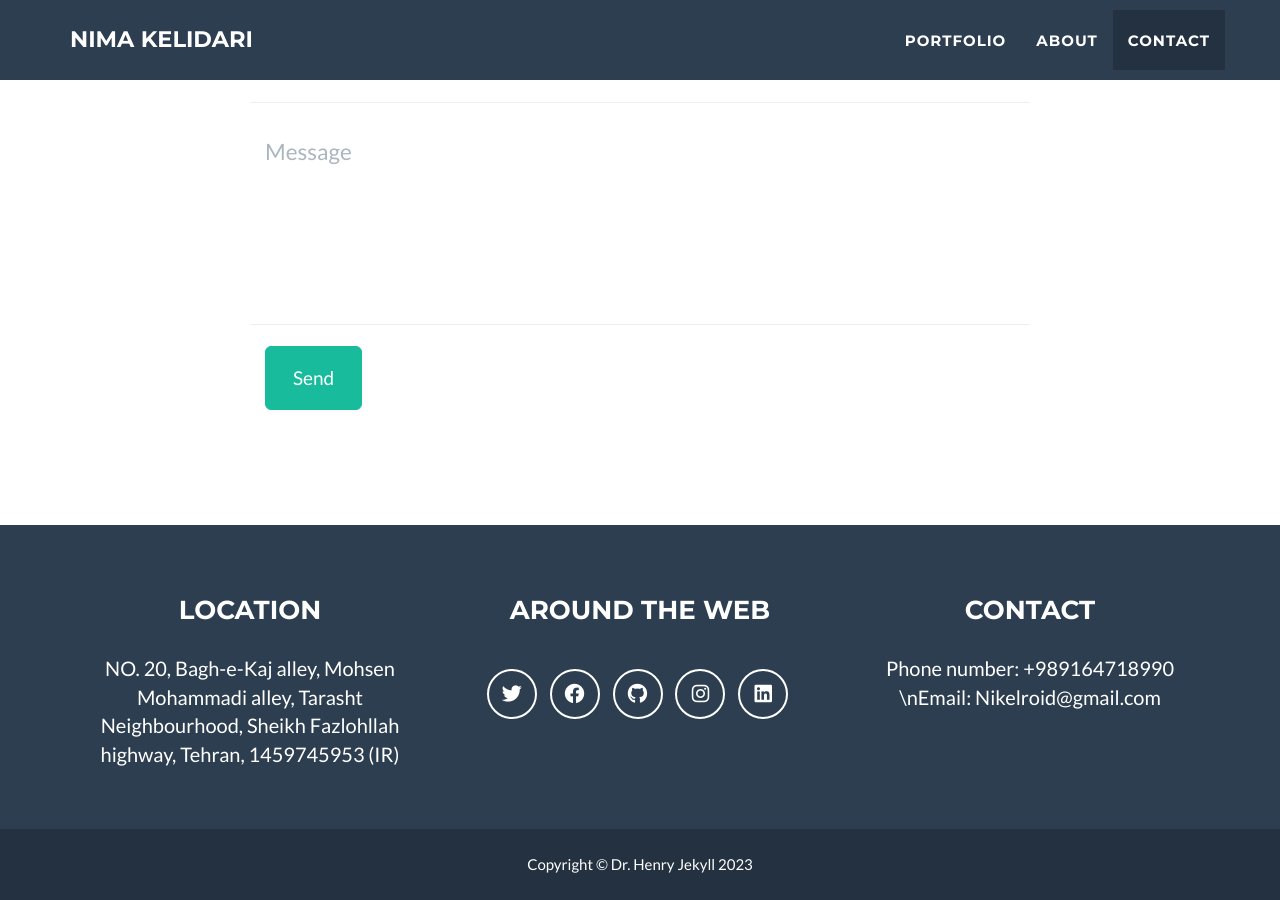
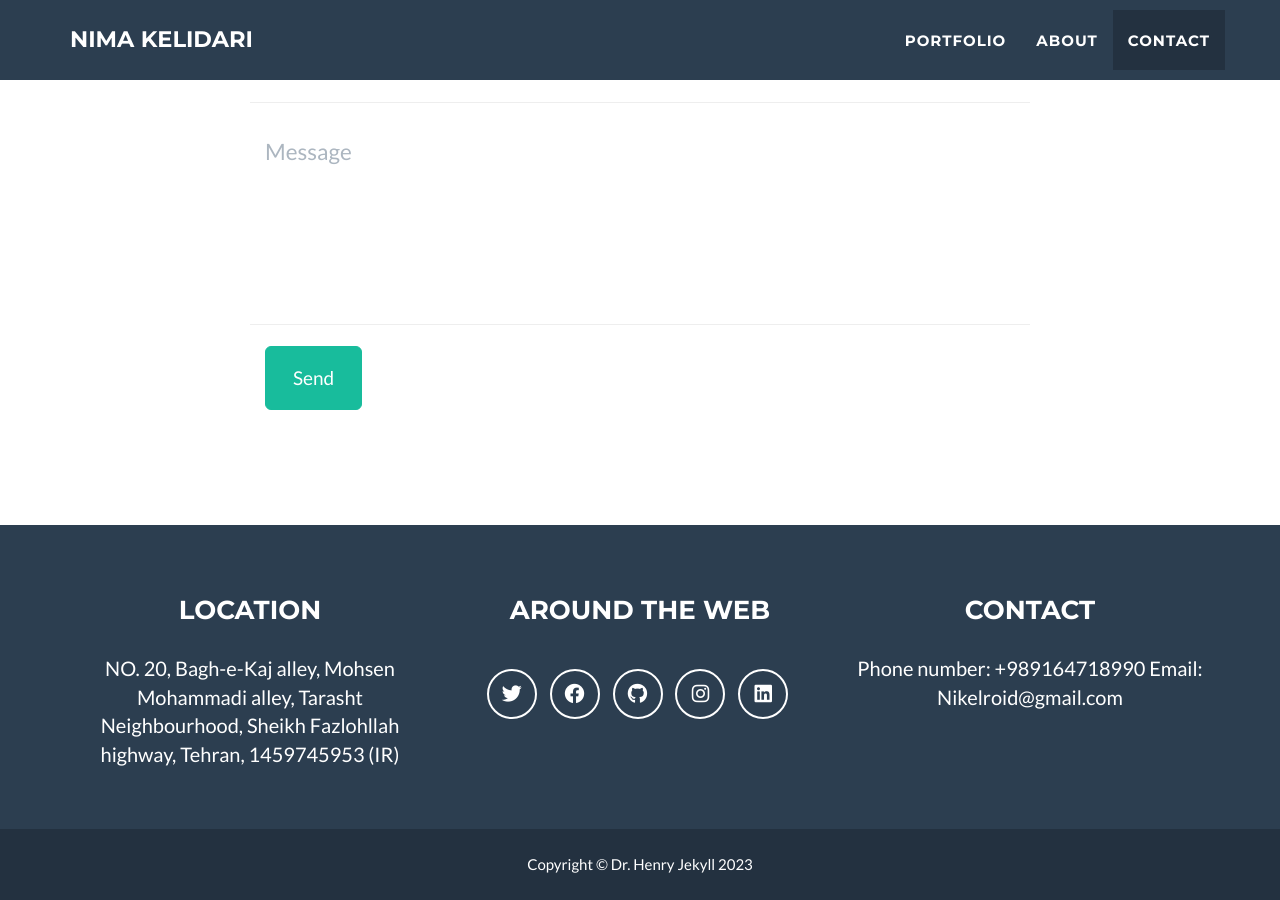
Before and after one commit to Nikelroid/Nikelroid.github.io, a Jekyll site: the page built from _posts/2014-07-18-project-1.markdown, in a window 1280 px wide and 900 px high, scrolled down 2738 px. Built offline with Jekyll 4.4.1, drawn with Linux system fonts in a browser that asks for light colours.

Commit message:
Update _config.yml

```diff
--- a/_config.yml
+++ b/_config.yml
@@ -56,7 +56,9 @@ address:
   - line: NO. 20, Bagh-e-Kaj alley, Mohsen Mohammadi alley, Tarasht Neighbourhood, Sheikh Fazlohllah highway, Tehran, 1459745953 (IR)
 
 # Credits content
-credits: 'Phone number: +989164718990 \nEmail: Nikelroid@gmail.com'
+credits: |+
+  Phone number: +989164718990
+  Email: Nikelroid@gmail.com
 
 # Build settings
 markdown: kramdown
```
